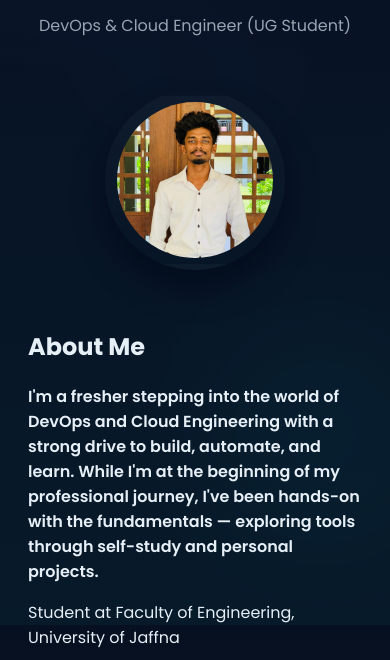
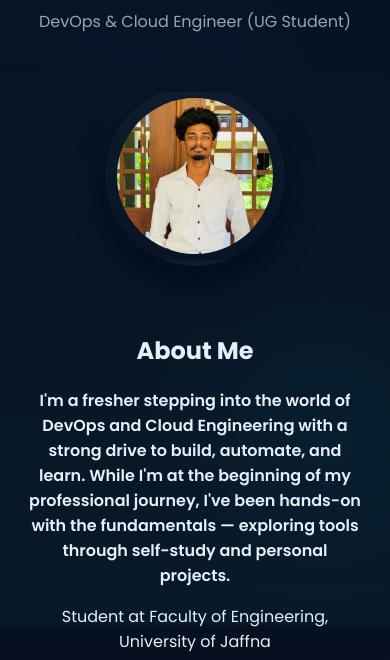
Before and after one commit to thixxa/portfolio, a plain HTML site: page index.html in a window 390 px wide. Shown: the part 219-879 px from the top of the page. Drawn offline with Linux system fonts and the light colour scheme.

Commit message:
add mobile responive

```diff
--- a/css/style.css
+++ b/css/style.css
@@ -124,10 +124,15 @@
 @media (max-width:900px){
 	.skills-grid{grid-template-columns:repeat(2,1fr)}
 	.projects-grid{grid-template-columns:1fr}
-	.hero{flex-direction:column;text-align:center}
+	.hero{flex-direction:column;text-align:center;padding:28px 18px}
 	.hero-sub{max-width:100%}
 	.about-grid{grid-template-columns:1fr}
 	.hero-image img{width:180px;height:180px}
+	/* About section: center content and shrink photo on smaller screens */
+	.about.container{padding-top:12px;padding-bottom:20px}
+	.about-body{margin:0 auto;text-align:center}
+	.about-photo{display:flex;justify-content:center}
+	.about-photo img{width:160px;height:160px}
 }
 
 @media (max-width:720px){
```
